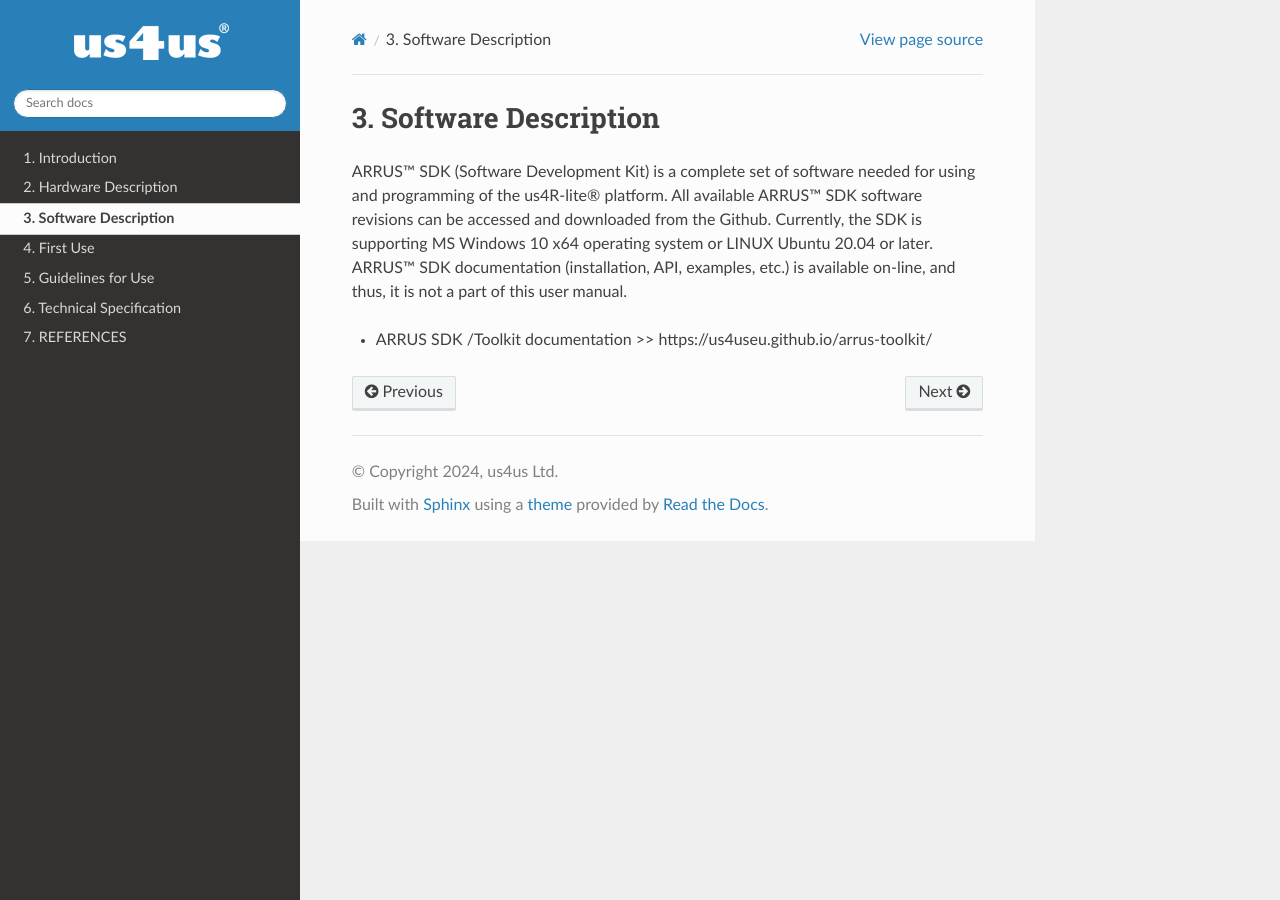
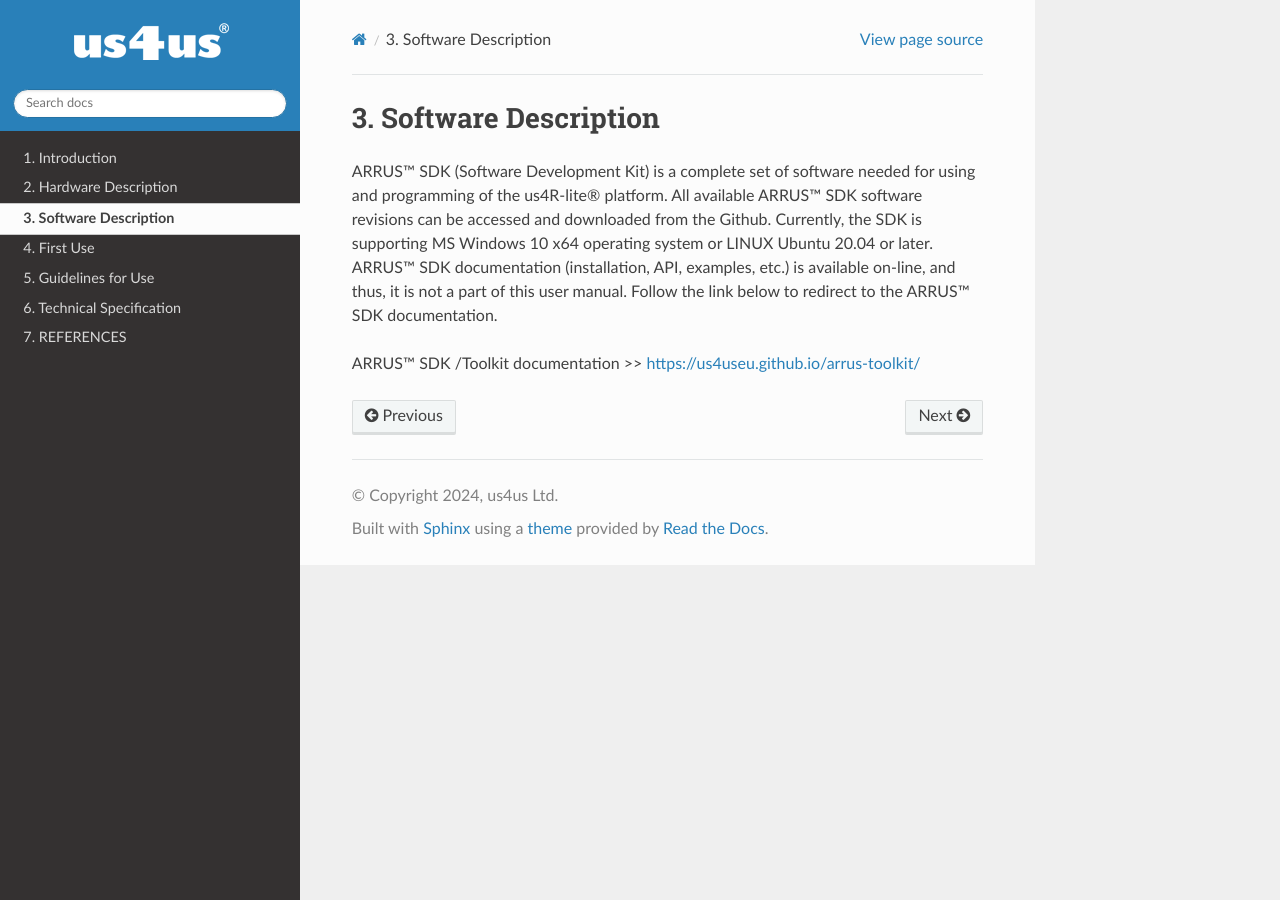
Before and after one commit to us4useu/us4r-lite-user-docs, a Sphinx documentation site: the page built from docs/content/software.md, in a window 1280 px wide. Built offline with Sphinx 7.4.7 and the Read the Docs theme 3.1.0, drawn with Linux system fonts in a browser that asks for light colours.

```diff
--- a/docs/content/software.md
+++ b/docs/content/software.md
@@ -3,6 +3,6 @@
 
 ARRUS™ SDK (Software Development Kit) is a complete set of software needed for using and programming of the us4R-lite® platform.
 All available ARRUS™ SDK software revisions can be accessed and downloaded from the Github. Currently, the SDK is supporting MS Windows 10 x64 operating system or LINUX Ubuntu 20.04 or later.
-ARRUS™ SDK documentation (installation, API, examples, etc.) is available on-line, and thus, it is not a part of this user manual.
+ARRUS™ SDK documentation (installation, API, examples, etc.) is available on-line, and thus, it is not a part of this user manual. Follow the link below to redirect to the ARRUS™ SDK documentation.
 
-* ARRUS SDK /Toolkit documentation >> https://us4useu.github.io/arrus-toolkit/
+ARRUS™ SDK /Toolkit documentation >>  [https://us4useu.github.io/arrus-toolkit/](https://us4useu.github.io/arrus-toolkit/)
```
Also changed, not shown: docs/content/first-use.md (+11 -33 lines), docs/content/hardware.md (+33 -2 lines), 4 other files.
